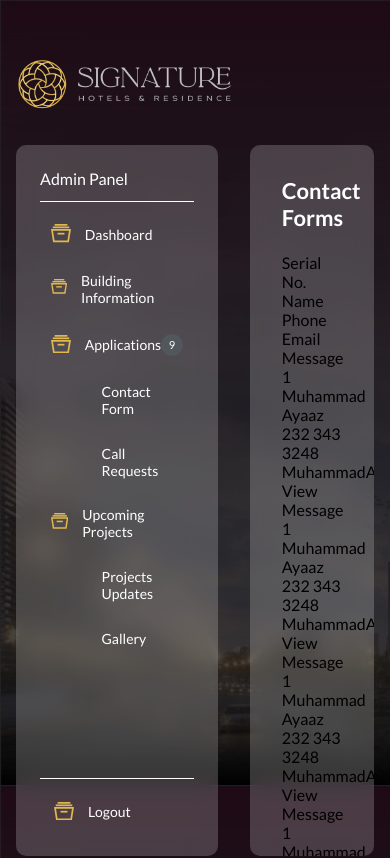
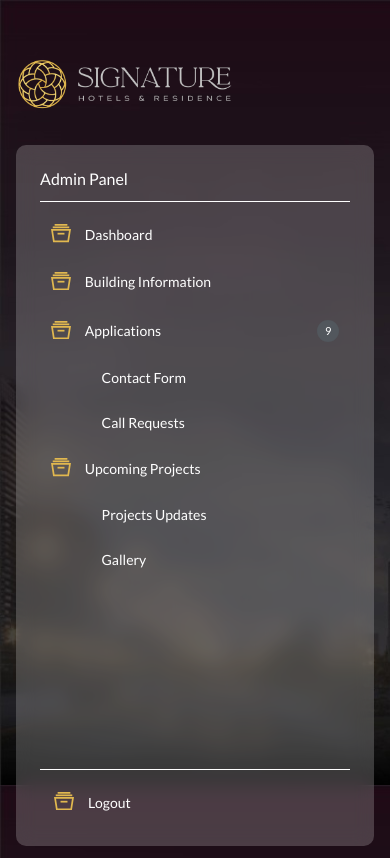
Before and after one commit to abrarkhalidofficial/signature-dashboard, a React (Create React App) app: page /dashboard/contacts in a window 390 px wide. Shown: the top 858 px of the page. Built offline with nearby package versions, Linux system fonts and the light colour scheme.

Commit message:
styling done

```diff
--- a/src/Components/BuildingInfoEntryRow.js
+++ b/src/Components/BuildingInfoEntryRow.js
@@ -2,17 +2,22 @@ import React from "react";
 
 import ProjectUpdateEntryImg from "../Assets/ProjectUpdateEntryImg.png";
 
-function BuildingInfoEntryRowEntry({ value, varaint }) {
+function BuildingInfoEntryRowEntry({ value, varaint, data }) {
   if (varaint === "button") {
     return (
-      <button className="panel__container__table__entry__reverse__button">
-        {value}
-      </button>
+      <div className="panel__container__table__entry__reverse">
+        <button className="panel__container__table__entry__reverse__button">
+          {value}
+        </button>
+      </div>
     );
   } else if (varaint === "message") {
     return (
       <div className="panel__container__table__entry__reverse__massage">
         {value}
+        <div className="panel__container__table__entry__reverse__massage__data">
+          {data}
+        </div>
       </div>
     );
   } else if (varaint === "email") {
@@ -23,7 +28,7 @@ function BuildingInfoEntryRowEntry({ value, varaint }) {
     );
   } else if (varaint === "image") {
     return (
-      <div className="panel__container__table__entry__reverse__img__content">
+      <div className="panel__container__table__entry__reverse">
         <img
           src={ProjectUpdateEntryImg}
           alt="ProjectUpdateEntryImg"
@@ -54,6 +59,7 @@ export default function BuildingInfoEntryRow({ tableEntry }) {
               ? "email"
               : null
           }
+          data={item.data && item.data}
         />
       ))}
     </div>
--- a/src/Components/InputBox.js
+++ b/src/Components/InputBox.js
@@ -58,7 +58,9 @@ export default function InputBox({
         className="panel__container__form__input"
         style={{ alignItems: "flex-start" }}
       >
-        <div className="panel__container__form__input__label">{label}</div>
+        {label ? (
+          <div className="panel__container__form__input__label">{label}</div>
+        ) : null}
         <div className="panel__container__form__input__pic">
           <input
             type="file"
--- a/src/Screens/BuildingInformation.js
+++ b/src/Screens/BuildingInformation.js
@@ -16,13 +16,25 @@ export default function BuildingInformation() {
     { heading: "Floor Name" },
     { heading: "Total Spaces" },
     { heading: "Booked Spaces" },
+    { heading: "" },
+    { heading: "" },
   ];
   return (
     <div className="panel__container">
-      <div className="panel__container__header">Building Information</div>
+      <div className="panel__container__header">
+        Building Information
+        <button
+          className="panel__container__form__button"
+          style={{ width: "150px" }}
+          onClick={(e) => {
+            e.preventDefault();
+          }}
+        >
+          Add Space
+        </button>
+      </div>
       <div className="panel__container__table">
         <BuildInfoHeadingRow tableEntryHeading={tableEntryHead} />
-
         <BuildingInfoEntryRow tableEntry={tableRowEntry} />
         <BuildingInfoEntryRow tableEntry={tableRowEntry} />
         <BuildingInfoEntryRow tableEntry={tableRowEntry} />
--- a/src/Screens/CallRequests.js
+++ b/src/Screens/CallRequests.js
@@ -7,7 +7,11 @@ export default function CallRequests() {
     { heading: "1" },
     { heading: "Muhammad Ayaaz" },
     { heading: "232 343 3248" },
-    { heading: "View Message", type: "message" },
+    {
+      heading: "View Message",
+      type: "message",
+      data: "Lorem ipsum dolor sit amet, consectetur adipisicing elit. Quae natus qui perferendis reprehenderit sit, repellat non sunt ex hic repudiandae neque animi voluptatibus officiis dolorem rem minus iste, nostrum illum!",
+    },
   ];
   const tableEntryHead = [
     { heading: "Serial No." },
@@ -20,7 +24,11 @@ export default function CallRequests() {
       <div className="panel__container__header">Call Requests</div>
       <div className="panel__container__table">
         <BuildInfoHeadingRow tableEntryHeading={tableEntryHead} />
-
+        <BuildingInfoEntryRow tableEntry={tableRowEntry} />
+        <BuildingInfoEntryRow tableEntry={tableRowEntry} />
+        <BuildingInfoEntryRow tableEntry={tableRowEntry} />
+        <BuildingInfoEntryRow tableEntry={tableRowEntry} />
+        <BuildingInfoEntryRow tableEntry={tableRowEntry} />
         <BuildingInfoEntryRow tableEntry={tableRowEntry} />
         <BuildingInfoEntryRow tableEntry={tableRowEntry} />
         <BuildingInfoEntryRow tableEntry={tableRowEntry} />
--- a/src/Screens/ContactForms.js
+++ b/src/Screens/ContactForms.js
@@ -7,14 +7,18 @@ export default function ContactForms() {
     { heading: "1" },
     { heading: "Muhammad Ayaaz" },
     { heading: "232 343 3248" },
-    { heading: "MuhammadAyaaz@gmail.com", type: "email" },
-    { heading: "View Message", type: "message" },
+    { heading: "MuhammadAyaaz@gmail.com" },
+    {
+      heading: "View Message",
+      type: "message",
+      data: "Lorem ipsum dolor sit amet, consectetur adipisicing elit. Quae natus qui perferendis reprehenderit sit, repellat non sunt ex hic repudiandae neque animi voluptatibus officiis dolorem rem minus iste, nostrum illum!",
+    },
   ];
   const tableEntryHead = [
     { heading: "Serial No." },
     { heading: "Name" },
     { heading: "Phone" },
-    { heading: "Email", type: "email" },
+    { heading: "Email" },
     { heading: "Message" },
   ];
   return (
@@ -31,6 +35,12 @@ export default function ContactForms() {
         <BuildingInfoEntryRow tableEntry={tableRowEntry} />
         <BuildingInfoEntryRow tableEntry={tableRowEntry} />
         <BuildingInfoEntryRow tableEntry={tableRowEntry} />
+        <BuildingInfoEntryRow tableEntry={tableRowEntry} />
+        <BuildingInfoEntryRow tableEntry={tableRowEntry} />
+        <BuildingInfoEntryRow tableEntry={tableRowEntry} />
+        <BuildingInfoEntryRow tableEntry={tableRowEntry} />
+        <BuildingInfoEntryRow tableEntry={tableRowEntry} />
+        <BuildingInfoEntryRow tableEntry={tableRowEntry} />
       </div>
     </div>
   );
--- a/src/Screens/Gallery.js
+++ b/src/Screens/Gallery.js
@@ -1,15 +1,19 @@
 import React from "react";
-import UploadImage from "../Components/UploadImage";
+import InputBox from "../Components/InputBox";
 
 export default function Gallery() {
   return (
     <div className="panel__container">
       <div className="panel__container__header">Gallery</div>
-      <div className="gallery__upload__images__container">
-        <UploadImage />
-        <UploadImage />
-        <UploadImage />
-        <UploadImage />
+      <div className="panel__container__form">
+        <div className="panel__container__form__row">
+          <InputBox variant="file" />
+          <InputBox variant="file" />
+          <InputBox variant="file" />
+          <InputBox variant="file" />
+          <InputBox variant="file" />
+          <InputBox variant="file" />
+        </div>
       </div>
     </div>
   );
--- a/src/Screens/ProjectUpdates.js
+++ b/src/Screens/ProjectUpdates.js
@@ -8,7 +8,11 @@ export default function ProjectUpdates() {
     { heading: "Signature Hotel" },
     { heading: "96%" },
     { heading: "10/03/21" },
-    { heading: "View Message", type: "message" },
+    {
+      heading: "View Message",
+      type: "message",
+      data: "Lorem ipsum dolor sit amet, consectetur adipisicing elit. Quae natus qui perferendis reprehenderit sit, repellat non sunt ex hic repudiandae neque animi voluptatibus officiis dolorem rem minus iste, nostrum illum!",
+    },
     { heading: "Edit", type: "image" },
     { heading: "Edit", type: "button" },
   ];
@@ -19,13 +23,24 @@ export default function ProjectUpdates() {
     { heading: "Date" },
     { heading: "Discription" },
     { heading: "Image" },
+    { heading: "" },
   ];
   return (
     <div className="panel__container">
-      <div className="panel__container__header">Project Updates</div>
+      <div className="panel__container__header">
+        Project Updates
+        <button
+          className="panel__container__form__button"
+          style={{ width: "150px" }}
+          onClick={(e) => {
+            e.preventDefault();
+          }}
+        >
+          Add Space
+        </button>
+      </div>
       <div className="panel__container__table">
         <BuildInfoHeadingRow tableEntryHeading={tableEntryHead} />
-
         <BuildingInfoEntryRow tableEntry={tableRowEntry} />
         <BuildingInfoEntryRow tableEntry={tableRowEntry} />
         <BuildingInfoEntryRow tableEntry={tableRowEntry} />
--- a/src/Styles/App.scss
+++ b/src/Styles/App.scss
@@ -74,6 +74,9 @@ body {
   color: white;
   font-weight: bold;
   margin-bottom: 1em;
+  display: flex;
+  justify-content: space-between;
+  align-items: center;
 }
 .panel__container__form {
   display: flex;
@@ -130,6 +133,7 @@ body {
   border-radius: 5px;
   border: 1px solid rgba(255, 255, 255, 0.5);
   position: relative;
+  margin-right: 1em;
 }
 .panel__container__form__input__file {
   position: absolute;
@@ -172,3 +176,101 @@ body {
   transition: 300ms ease-in-out;
   box-shadow: 0px 0px 10px #e1b84f;
 }
+.panel__container__table__headings__container,
+.panel__container__table__headings__container__reverse {
+  display: flex;
+  align-items: center;
+  padding: 0.7em 1.5em;
+  border-radius: 50px;
+  margin-bottom: 0.5em;
+}
+.panel__container__table__headings__container {
+  background-color: rgba(225, 184, 79, 0.08);
+}
+.panel__container__table__headings__container__reverse {
+  cursor: pointer;
+}
+.panel__container__table__headings__container__reverse:hover {
+  transition: 300ms ease-in-out;
+  background-color: rgba(225, 184, 79, 0.08);
+}
+.panel__container__table__entry,
+.panel__container__table__entry__reverse,
+.panel__container__table__entry__reverse__email,
+.panel__container__table__entry__reverse__massage {
+  width: 180px;
+  color: white;
+  font-size: 14px;
+  text-align: center;
+  display: flex;
+  align-items: center;
+  justify-content: center;
+}
+.panel__container__table__entry {
+  color: #e1b84f;
+  font-size: 14px;
+  font-weight: bold;
+  text-align: center;
+  letter-spacing: 2px;
+}
+.panel__container__table__entry__reverse__button {
+  width: fit-content;
+  background-color: transparent;
+  border: 1px solid rgba(255, 255, 255, 0.5);
+  padding: 0.5em 1em;
+  cursor: pointer;
+  color: white;
+  border-radius: 5px;
+  display: flex;
+  justify-content: center;
+  font-size: 14px;
+  align-items: center;
+}
+.panel__container__table__entry__reverse__button:hover {
+  transition: 300ms ease-in-out;
+  background-color: white;
+  color: #e1b84f;
+}
+.panel__container__table__entry__reverse__img {
+  width: 50px;
+}
+.panel__container__table__entry__reverse__massage {
+  position: relative;
+  text-decoration: underline;
+}
+.panel__container__table__entry__reverse__massage__data {
+  display: none;
+  position: absolute;
+  background-color: white;
+  padding: 1em;
+  border-radius: 5px;
+  color: black;
+  top: 30px;
+  width: 300px;
+  right: 0px;
+  font-size: 14px;
+  z-index: 5;
+}
+.panel__container__table__entry__reverse__massage:hover
+  .panel__container__table__entry__reverse__massage__data {
+  transition: 300ms ease-in-out;
+  display: flex;
+}
+@media (max-width: 1000px) {
+  .panel__container__table__headings__container,
+  .panel__container__table__headings__container__reverse {
+    width: fit-content;
+  }
+  .panel__container__table__entry,
+  .panel__container__table__entry__reverse,
+  .panel__container__table__entry__reverse__email,
+  .panel__container__table__entry__reverse__massage {
+    min-width: 120px;
+  }
+}
+@media (max-width: 700px) {
+  .main {
+    flex-direction: column;
+    height: fit-content;
+  }
+}
--- a/src/Styles/sidebar.scss
+++ b/src/Styles/sidebar.scss
@@ -121,3 +121,10 @@
   margin: 0em 1.5em;
   padding-top: 0.8em;
 }
+@media (max-width: 700px) {
+  .sidebar {
+    max-width: 100%;
+    margin-right: 0em;
+    margin-bottom: 2em;
+  }
+}
```
